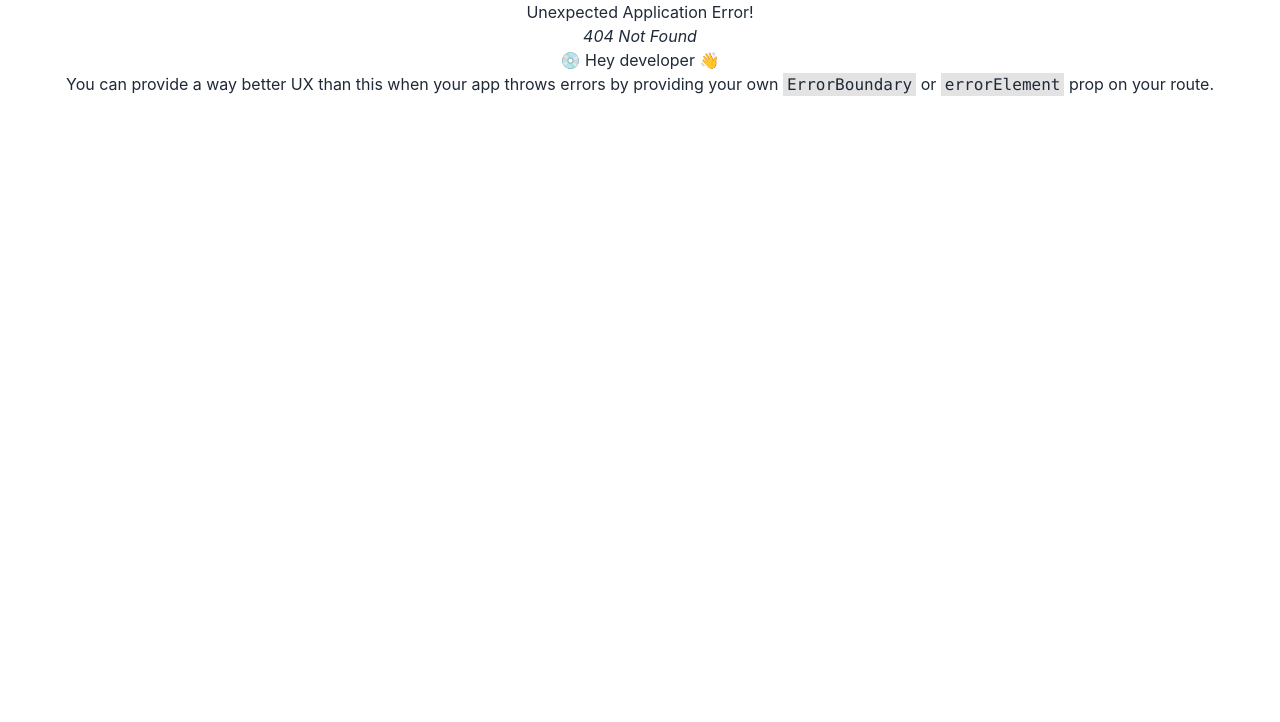
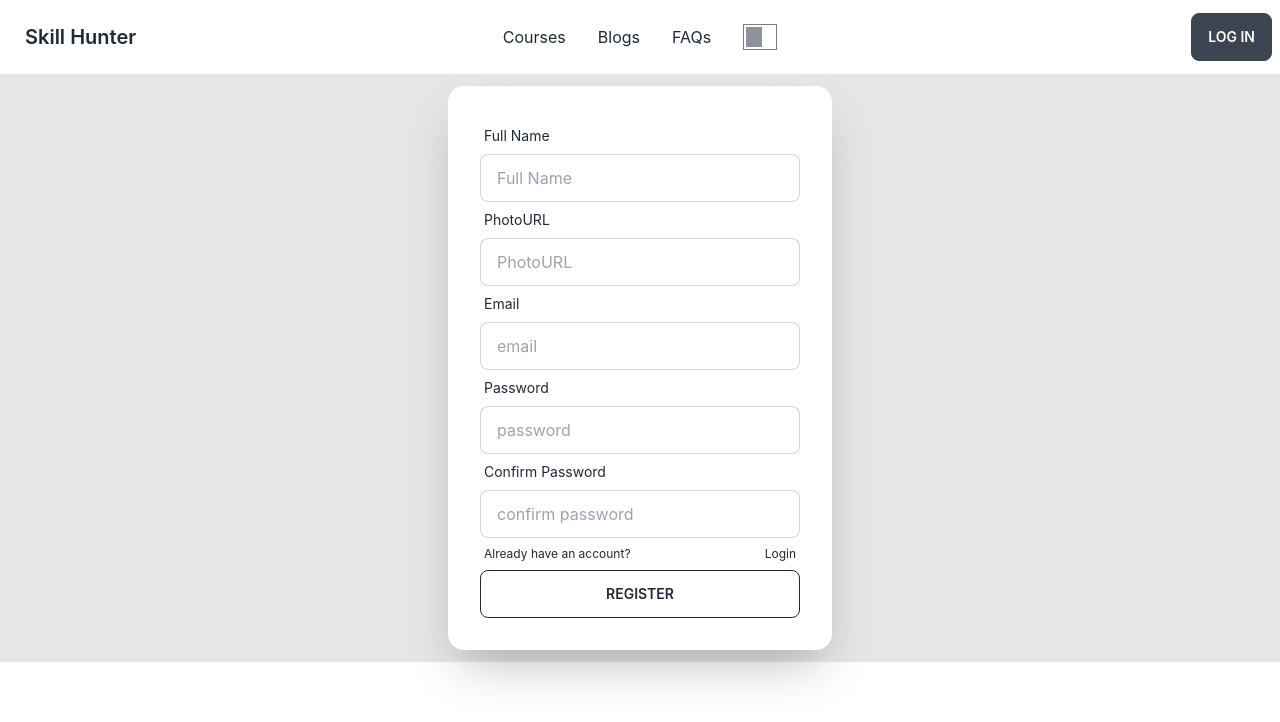
Before and after one commit to AbdullahRedoan27/Skill-Hunter, a React (Create React App) app: page /Register in a window 1280 px wide. Before the commit this address had no page. Shown: the top 722 px of the page. Built offline with nearby package versions, Linux system fonts and the light colour scheme.

Commit message:
email-pass auth done

```diff
--- a/src/Context/UserContext.js
+++ b/src/Context/UserContext.js
@@ -1,10 +1,22 @@
 import React, { createContext } from 'react';
+import app from '../firebase/firebase.init';
+import {createUserWithEmailAndPassword, getAuth, signInWithEmailAndPassword} from 'firebase/auth';
 
-const AuthContext = createContext();
+export const AuthContext = createContext();
+
+const auth = getAuth(app);
 
 const UserContext = ({children}) => {
 
-    const authInfo = {}
+    const login = (email, password) =>{
+       return signInWithEmailAndPassword(auth, email, password)
+    }
+
+    const createUser = (email, password) =>{
+        return createUserWithEmailAndPassword(auth, email, password)
+    }
+
+    const authInfo = {auth, login, createUser}
 
     return (
         <AuthContext.Provider value={authInfo}>
--- a/src/components/Login/Login.js
+++ b/src/components/Login/Login.js
@@ -1,11 +1,86 @@
-import React from 'react';
+import React, { useContext } from "react";
+import { Link } from "react-router-dom";
+import { AuthContext } from "../../Context/UserContext";
 
 const Login = () => {
-    return (
-        <div>
-            this is Login
+
+    const {login} = useContext(AuthContext);
+
+    const handleSubmit = (event) =>{
+        event.preventDefault();
+        const form = event.target;
+        const email = form.email.value;
+        const password = form.password.value;
+        login(email, password)
+        .then(result => {
+            const user = result.user;
+            console.log(user);
+        })
+        .catch(e => console.error(e));
+    }
+
+
+  return (
+    <div>
+      <div className="hero min-h-screen bg-base-200">
+        <div className="card flex-shrink-0 w-full max-w-sm shadow-2xl bg-base-100">
+          <div className="card-body" >
+            <form onSubmit={handleSubmit}>
+                <div className="form-control">
+                <label className="label">
+                    <span className="label-text">Email</span>
+                </label>
+                <input
+                    type="text"
+                    placeholder="email"
+                    className="input input-bordered"
+                    required
+                    name="email"
+                />
+                </div>
+                <div className="form-control">
+                <label className="label">
+                    <span className="label-text">Password</span>
+                </label>
+                <input
+                    type="password"
+                    placeholder="password"
+                    className="input input-bordered"
+                    required
+                    name="password"
+                />
+                <label className="label text-xs">
+                    Don't have an account?
+                    <Link to="/Register" className="label-text-alt link link-hover">
+                    Register
+                    </Link>
+                </label>
+                <label className="label">
+                    <Link to="#" className="label-text-alt link link-hover">
+                    Forgot password?
+                    </Link>
+                </label>
+                </div>
+                <div className="form-control">
+                <button className="btn btn-outline">Login</button>
+                </div>
+                <div className="flex justify-between">
+                <hr className="w-2/5 m-3"></hr>
+                <span className="m-0">or</span>
+                <hr className="w-2/5 m-3"></hr>
+                </div>
+                <div className="form-control ">
+                <button className="btn btn-sm btn-outline">Login</button>
+                </div>
+                <div className="form-control">
+                <button className="btn btn-sm btn-outline">Login with Github</button>
+                </div>
+            </form>
+          </div>
         </div>
-    );
+      </div>
+    </div>
+  );
 };
 
 export default Login;
--- a/src/components/Register/Register.js
+++ b/src/components/Register/Register.js
@@ -1,11 +1,113 @@
-import React from 'react';
+import React, { useContext } from "react";
+import { Link } from "react-router-dom";
+import { AuthContext } from "../../Context/UserContext";
 
 const Register = () => {
-    return (
-        <div>
-            this is Register
+
+    const {createUser} = useContext(AuthContext);
+
+    const handleSubmit =(event)=>{
+        event.preventDefault();
+        const form = event.target;
+        const name = form.name.value;
+        const photo = form.photourl.value;
+        const email = form.email.value;
+        const password = form.password.value;
+        const confirmPassword = form.confirm.value;
+
+        if(password !== confirmPassword){
+            alert("password didn't match")
+        }
+        else{
+            createUser(email, password)
+            .then(result =>{
+                const user = result.user;
+                form.reset();
+            })
+            .catch(error => console.error(error));
+        }
+    }
+
+  return (
+    <div>
+      <div className="hero bg-base-300">
+        <div className="m-3 card flex-shrink-0 w-full max-w-sm shadow-2xl bg-base-100">
+          <div className="card-body">
+            <form onSubmit={handleSubmit}>
+                <div className="form-control">
+                <label className="label">
+                    <span className="label-text">Full Name</span>
+                </label>
+                <input
+                    type="text"
+                    placeholder="Full Name"
+                    className="input input-bordered"
+                    name="name"
+                    required
+                />
+                </div>
+                <div className="form-control">
+                <label className="label">
+                    <span className="label-text">PhotoURL</span>
+                </label>
+                <input
+                    type="text"
+                    placeholder="PhotoURL"
+                    className="input input-bordered"
+                    name="photourl"
+                />
+                </div>
+                <div className="form-control">
+                <label className="label">
+                    <span className="label-text">Email</span>
+                </label>
+                <input
+                    type="text"
+                    placeholder="email"
+                    className="input input-bordered"
+                    required
+                    name="email"
+                />
+                </div>
+                <div className="form-control">
+                <label className="label">
+                    <span className="label-text">Password</span>
+                </label>
+                <input
+                    type="password"
+                    placeholder="password"
+                    className="input input-bordered"
+                    required
+                    name="password"
+                />
+                </div>
+                <div className="form-control">
+                <label className="label">
+                    <span className="label-text">Confirm Password</span>
+                </label>
+                <input
+                    type="password"
+                    placeholder="confirm password"
+                    className="input input-bordered"
+                    required
+                    name="confirm"
+                />
+                <label className="label text-xs">
+                    Already have an account?
+                    <Link to="/login" className="label-text-alt link link-hover">
+                    Login
+                    </Link>
+                </label>
+                </div>
+                <div className="form-control">
+                <button className="btn btn-outline">Register</button>
+                </div>
+            </form>
+          </div>
         </div>
-    );
+      </div>
+    </div>
+  );
 };
 
 export default Register;
--- a/src/shared components/Navbar/Navbar.js
+++ b/src/shared components/Navbar/Navbar.js
@@ -1,5 +1,5 @@
-import React from 'react';
-import { Link } from 'react-router-dom';
+import React from "react";
+import { Link } from "react-router-dom";
 
 const Navbar = () => {
   return (
@@ -7,43 +7,62 @@ const Navbar = () => {
       <div className="navbar-start">
         <div className="dropdown">
           <label tabIndex={0} className="btn btn-ghost lg:hidden">
-        <svg xmlns="http://www.w3.org/2000/svg" className="h-5 w-5" fill="none" viewBox="0 0 24 24" stroke="currentColor"><path strokeLinecap="round" strokeLinejoin="round" strokeWidth="2" d="M4 6h16M4 12h8m-8 6h16" /></svg>
+            <svg
+              xmlns="http://www.w3.org/2000/svg"
+              className="h-5 w-5"
+              fill="none"
+              viewBox="0 0 24 24"
+              stroke="currentColor"
+            >
+              <path
+                strokeLinecap="round"
+                strokeLinejoin="round"
+                strokeWidth="2"
+                d="M4 6h16M4 12h8m-8 6h16"
+              />
+            </svg>
           </label>
-      <ul tabIndex={0} className="menu menu-compact dropdown-content mt-3 p-2 shadow bg-base-100 rounded-box w-52">
-        <li><Link to="">Item 1</Link></li>
+          <ul
+            tabIndex={0}
+            className="menu menu-compact dropdown-content mt-3 p-2 shadow bg-base-100 rounded-box w-52"
+          >
+            <li>
+              <Link to="/Courses">Courses</Link>
+            </li>
             <li tabIndex={0}>
-          <Link to="" className="justify-between">
-            Parent
-            <svg className="fill-current" xmlns="http://www.w3.org/2000/svg" width="24" height="24" viewBox="0 0 24 24"><path d="M8.59,16.58L13.17,12L8.59,7.41L10,6L16,12L10,18L8.59,16.58Z"/></svg>
+              <Link to="/Blogs" className="justify-between">
+                Blogs
               </Link>
-          <ul className="p-2">
-            <li><Link to="">Submenu 1</Link></li>
-            <li><Link to="">Submenu 2</Link></li>
-          </ul>
             </li>
-        <li><Link to="">Item 3</Link></li>
+            <li>
+              <Link to="/FAQs">FAQs</Link>
+            </li>
           </ul>
         </div>
-    <Link to="" className="btn btn-ghost normal-case text-xl">daisyUI</Link>
+        <Link to="" className="btn btn-ghost normal-case text-xl">
+          Skill Hunter
+        </Link>
       </div>
       <div className="navbar-center hidden lg:flex">
         <ul className="menu menu-horizontal p-0 flex justify-center align-middle">
           <li>
-            <Link to=''>Courses</Link>
+            <Link to="/Courses">Courses</Link>
           </li>
           <li tabIndex={0}>
-            <Link to="">Blogs</Link>
+            <Link to="/Blogs">Blogs</Link>
           </li>
           <li>
-            <Link to=''>FAQs</Link>
+            <Link to="/FAQs">FAQs</Link>
           </li>
           <li>
-            <input type="checkbox" className="m-4 toggle toggle-sm"/>
+            <input type="checkbox" className="m-4 toggle toggle-sm" />
           </li>
         </ul>
       </div>
       <div className="navbar-end">
-    <Link to='' className="btn">Log In</Link>
+        <Link to="/login" className="btn">
+          Log In
+        </Link>
       </div>
     </div>
   );
```
Also changed, not shown: src/routes/routes.js (+33 -1 lines). Lines whose indentation alone changed are shown as unchanged.
